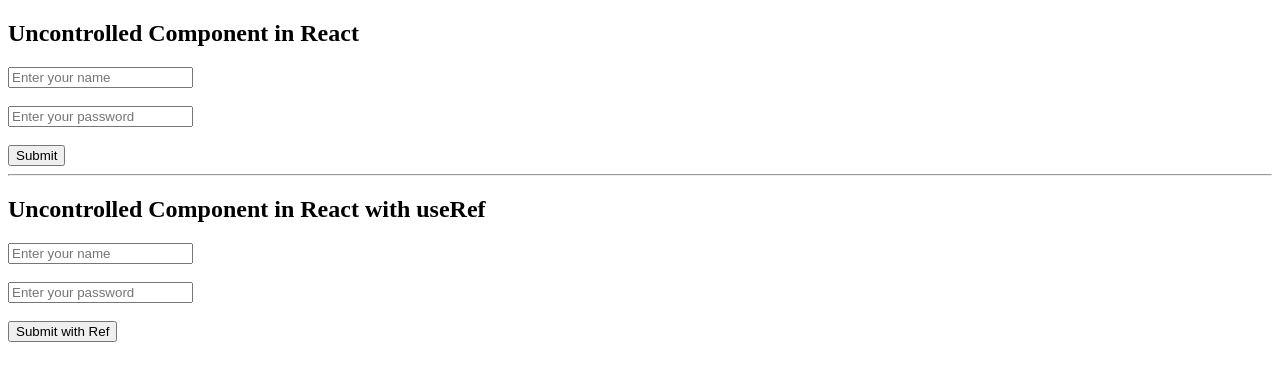
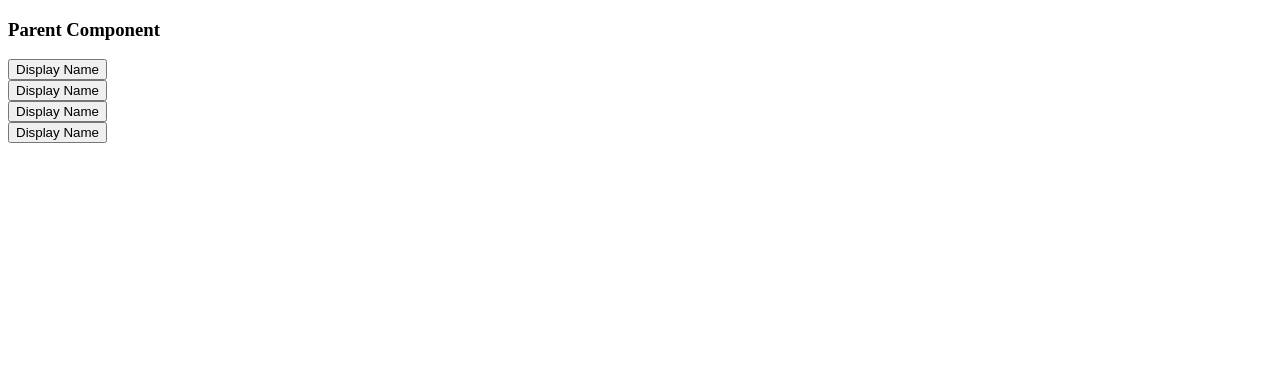
Before and after one commit to bibhusprasad/026_reactjs_tutorial_from_youtube, a React (Vite) app in the folder react-basic/: page / in a window 1280 px wide. Shown: the top 380 px of the page. Built offline with nearby package versions, Linux system fonts and the light colour scheme.

Commit message:
14. Pass Function in Component as Props

```diff
--- a/react-basic/src/App.jsx
+++ b/react-basic/src/App.jsx
@@ -1,11 +1,11 @@
-import UncontrolledComponent from "./UncontrolledComponent"
+import PassFunctionParent from "./PassFunctionParent"
 
 function App() {
 
   return (
     <>
       <div>
-        <UncontrolledComponent />
+        <PassFunctionParent />
       </div>
     </>
   )
--- /dev/null
+++ b/react-basic/src/PassFunctionChild.jsx
@@ -0,0 +1,11 @@
+
+
+function PassFunctionChild({displayName, name}) {
+  return(
+    <div>
+      <button onClick={() => displayName(name)}>Display Name</button>
+    </div>
+  )
+}
+
+export default PassFunctionChild;
--- /dev/null
+++ b/react-basic/src/PassFunctionParent.jsx
@@ -0,0 +1,19 @@
+import PassFunctionChild from "./PassFunctionChild";
+
+const displayName = (name) => {
+  alert(name);
+}
+
+function PassFunctionParent() {
+  return(
+    <div>
+      <h3>Parent Component</h3>
+      <PassFunctionChild displayName={displayName} name="Anil"/>
+      <PassFunctionChild displayName={displayName} name="Bibhu"/>
+      <PassFunctionChild displayName={displayName} name="China"/>
+      <PassFunctionChild displayName={displayName} name="Dev"/>
+    </div>
+  )
+}
+
+export default PassFunctionParent;
```
Also changed, not shown: 1 other file (tests, documents, lock files or other folders).
